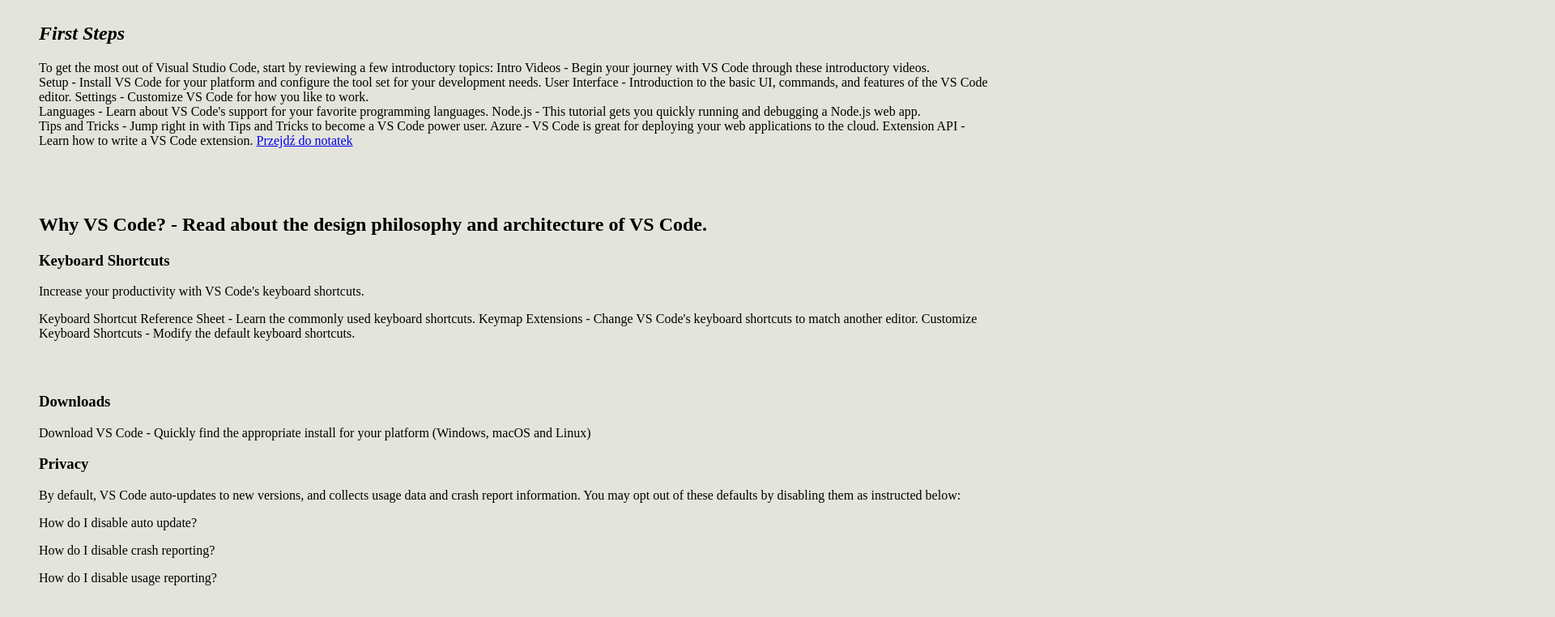
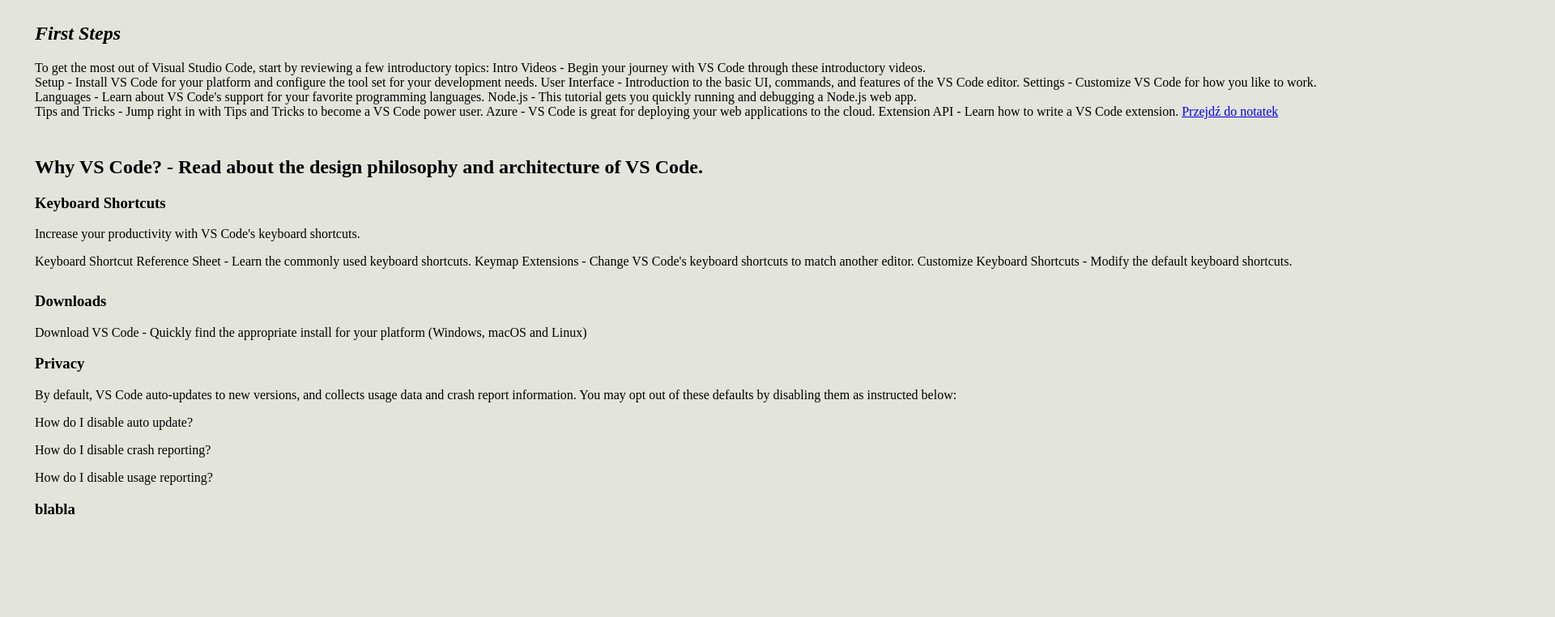
Before and after one commit to PaulinaZajac/homepage, a plain HTML site: page index.html in a window 1280 px wide. Shown: the part 334-1096 px from the top of the page at 81% size, 1920 px wide, since content can reach past the window. After the commit the page ends 1006 px from the top, so only its background shows below. Drawn offline with Linux system fonts and the light colour scheme.

Commit message:
js change

```diff
--- a/index.html
+++ b/index.html
@@ -90,6 +90,7 @@
             <p>
                 How do I disable usage reporting?
             </p>
+            <h3 class="third-heading--js"></h3>
         </section>
     </main>
     <script src="main.js">
--- /dev/null
+++ b/main.js
@@ -0,0 +1,14 @@
+const firstName = "Paulina";
+const age = 27;
+
+console.log(
+    `Hello I'm ${firstName} and I have ${age} years old`
+    );
+
+    const heading = document.querySelector('.third-heading--js');
+    console.log(heading);
+
+    console.log(heading.innerHTML);
+    heading.innerHTML = 'blabla';
+
+    console.log(heading.innerHTML);
--- a/style.css
+++ b/style.css
@@ -41,7 +41,8 @@
 
 .content {
     box-sizing: border-box;
-    min-width: 1000px;
-    padding: 5px 5px;
-    margin: 35px;
+    min-width: 2000px;
+    padding: 5px 35px;
+    display: inline-block;
+
 }
```
